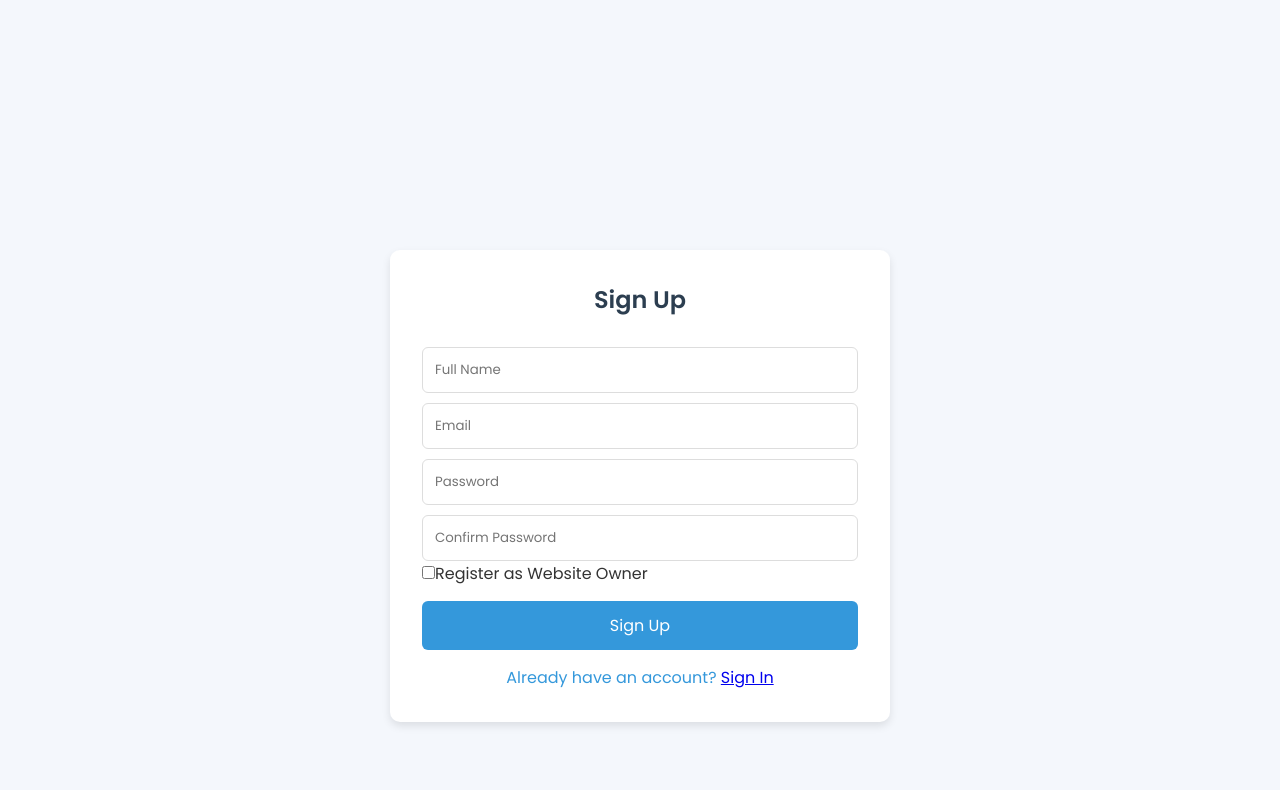
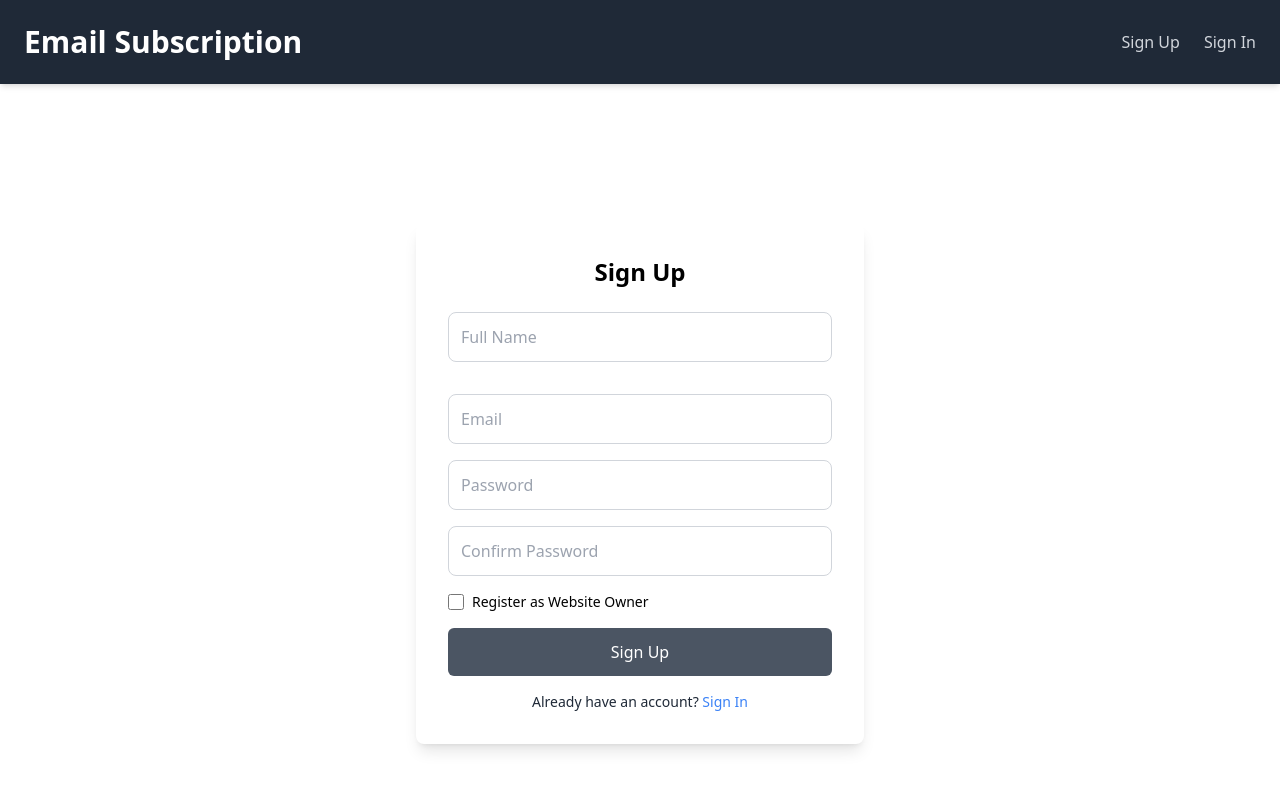
Before and after one commit to ks-brijeshr/email-subscription-management, a React (Vite) app in the folder frontend/: page /signup in a window 1280 px wide. Shown: the top 790 px of the page. Built offline with nearby package versions, Linux system fonts and the light colour scheme; the HTML template or start-up script is replaced by a standard one.

Commit message:
add tailwind css(home, nav, signin, signup, forgot, reset page)

```diff
--- a/frontend/index.html
+++ b/frontend/index.html
@@ -1,10 +1,12 @@
+
 <!doctype html>
 <html lang="en">
   <head>
     <meta charset="UTF-8" />
-    <link rel="icon" type="image/svg+xml" href="/vite.svg" />
+    <!-- <link rel="icon" type="image/svg+xml" href="/vite.svg" /> -->
     <meta name="viewport" content="width=device-width, initial-scale=1.0" />
-    <script src="https://www.google.com/recaptcha/api.js" async defer></script>
+    <!-- <script src="https://www.google.com/recaptcha/api.js" async defer></script> -->
+    <script src="https://cdn.tailwindcss.com"></script>
     <title>Vite + React + TS</title>
   </head>
   <body>
--- a/frontend/src/components/Navbar.tsx
+++ b/frontend/src/components/Navbar.tsx
@@ -2,11 +2,15 @@ import { Link } from "react-router-dom";
 
 const Navbar = () => {
   return (
-    <nav className="bg-blue-600 text-white p-4 flex justify-between items-center">
-      <h1 className="text-2xl font-bold">Email Subscription Management</h1>
+    <nav className="bg-gray-800 text-white p-6 flex justify-between items-center shadow-md">
+      <h1 className="text-3xl font-semibold">Email Subscription</h1>
       <div>
-        <Link to="/signup" className="mr-4">Sign Up</Link>
-        <Link to="/login">Sign In</Link>
+        <Link to="/signup" className="mr-6 text-gray-300 hover:text-gray-100 transition duration-300">
+          Sign Up
+        </Link>
+        <Link to="/login" className="text-gray-300 hover:text-gray-100 transition duration-300">
+          Sign In
+        </Link>
       </div>
     </nav>
   );
--- a/frontend/src/index.css
+++ b/frontend/src/index.css
@@ -69,7 +69,7 @@ button:focus-visible {
 
 
 
-@import url('https://fonts.googleapis.com/css2?family=Poppins:wght@300;400;600&display=swap');
+/* @import url('https://fonts.googleapis.com/css2?family=Poppins:wght@300;400;600&display=swap');
 
 * {
   margin: 0;
@@ -196,4 +196,4 @@ body {
   background: white;
   color: #3498db;
   border: 1px solid #3498db;
-}
+} */
--- a/frontend/src/pages/ForgotPassword.tsx
+++ b/frontend/src/pages/ForgotPassword.tsx
@@ -1,47 +1,55 @@
+
+
+// pages/ForgotPassword.tsx
+
 import { useState } from "react";
 import axios from "axios";
-import "../index.css";
 
 const ForgotPassword = () => {
   const [email, setEmail] = useState("");
   const [message, setMessage] = useState<string | null>(null);
-    const [error, setError] = useState<string | null>(null);
   const [loading, setLoading] = useState(false);
+
+  const handleChange = (e: React.ChangeEvent<HTMLInputElement>) => {
+    setEmail(e.target.value);
+  };
 
   const handleSubmit = async (e: React.FormEvent) => {
     e.preventDefault();
-        setError(null);
-        setMessage(null);
     setLoading(true);
 
     try {
-            const response = await axios.post("http://localhost:8000/api/password-reset", { email });
-            setMessage(response.data.message);
+      await axios.post("http://localhost:8000/api/password-reset", { email });
+      setMessage("Password reset link sent! Please check your email.");
     } catch (err: any) {
-            setError(err.response?.data?.message || "Something went wrong.");
+      setMessage("Failed to send reset link. Try again later.");
     } finally {
       setLoading(false);
     }
   };
 
   return (
-        <div className="container">
-            <h2>Forgot Password</h2>
-            {error && <p className="error-message">{error}</p>}
-            {message && <p className="success-message">{message}</p>}
+    <div className="min-h-screen flex items-center justify-center bg-gray-30 ">
+      <div className="w-full max-w-md bg-white dark:bg-gray-200 p-8 rounded-lg shadow-lg">
+        <h2 className="text-2xl font-semibold text-center text-gray-800 dark:text-black mb-6">Forgot Password</h2>
+        {message && <p className="text-green-500 text-center mb-4">{message}</p>}
         <form onSubmit={handleSubmit}>
           <input
             type="email"
             placeholder="Enter your email"
-                    className="input-field"
-                    value={email}
-                    onChange={(e) => setEmail(e.target.value)}
+            className="w-full p-3 mb-4 border border-gray-300 rounded-lg"
+            onChange={handleChange}
             required
           />
-                <button type="submit" className="btn" disabled={loading}>
+          <button
+            type="submit"
+            className="w-full bg-gray-800 text-white py-3 rounded-lg hover:bg-gray-700"
+            disabled={loading}
+          >
             {loading ? "Sending..." : "Send Reset Link"}
           </button>
         </form>
+      </div>
     </div>
   );
 };
--- a/frontend/src/pages/Home.tsx
+++ b/frontend/src/pages/Home.tsx
@@ -1,24 +1,152 @@
+
+
+
+// import { Link } from "react-router-dom";
+
+// const Home = () => {
+//   return (
+//     <div className="bg-white min-h-screen flex flex-col items-center justify-center">
+//       <header className="w-full flex justify-between items-center p-6 bg-gray-800 text-white shadow-md">
+//         <h1 className="text-2xl font-semibold">Email Subscription Manager</h1>
+//         <nav>
+//           <Link to="/login" className="mr-4 px-4 py-2 text-gray-300 hover:text-gray-100 transition">
+//             Sign In
+//           </Link>
+//           <Link to="/signup" className="px-4 py-2 bg-gray-600 text-white rounded-lg hover:bg-gray-500 transition">
+//             Sign Up
+//           </Link>
+//         </nav>
+//       </header>
+
+//       <main className="flex flex-col items-center text-center p-12">
+//         <h2 className="text-4xl font-semibold text-gray-900 mb-4">Easy Subscription Management</h2>
+//         <p className="text-gray-600 mb-6">
+//           Streamline your subscription process with powerful tools.
+//         </p>
+//         <Link to="/signup" className="px-6 py-3 bg-gray-600 text-white rounded-lg hover:bg-gray-500 transition">
+//           Get Started
+//         </Link>
+//       </main>
+
+//       <footer className="mt-auto w-full py-4 text-center bg-gray-800 text-white">
+//         © 2025 Email Subscription Manager. All rights reserved.
+//       </footer>
+//     </div>
+//   );
+// };
+
+// export default Home;
+
+
+
+
+
+
+
+
+
+
+
+
+
+
+// import { Link } from "react-router-dom";
+
+// const Home = () => {
+//   return (
+//     <div className="bg-gray-50 min-h-screen flex flex-col items-center justify-center relative">
+//       <header className="w-full flex justify-between items-center p-6 bg-gray-800 text-white shadow-md">
+//         <h1 className="text-2xl font-semibold">Email Subscription Manager</h1>
+//         <nav>
+//           <Link to="/login" className="mr-4 px-4 py-2 text-gray-300 hover:text-gray-100 transition">
+//             Sign In
+//           </Link>
+//           <Link to="/signup" className="px-4 py-2 bg-gray-600 text-white rounded-lg hover:bg-gray-500 transition">
+//             Sign Up
+//           </Link>
+//         </nav>
+//       </header>
+
+//       <main className="z-20 flex flex-col items-center justify-center text-center p-12 space-y-8 text-gray-800">
+//         <h2 className="text-4xl font-bold mb-4 animate__animated animate__fadeInUp">
+//           Simplify Your Email Subscription Management
+//         </h2>
+//         <p className="text-lg mb-6 animate__animated animate__fadeInUp animate__delay-1s">
+//           Manage and streamline email subscriptions with ease. Our powerful tools ensure you never miss an important message.
+//         </p>
+//         <div className="flex flex-col md:flex-row items-center justify-center space-y-4 md:space-x-6 md:space-y-0 animate__animated animate__fadeInUp animate__delay-2s">
+//           <Link to="/signup" className="px-6 py-3 bg-green-500 text-white rounded-lg hover:bg-green-400 transition duration-300 transform hover:scale-105">
+//             Get Started
+//           </Link>
+//           <Link to="/login" className="px-6 py-3 bg-transparent border-2 border-gray-600 text-gray-600 rounded-lg hover:bg-gray-100 hover:text-blue-600 transition duration-300 transform hover:scale-105">
+//             Already Have an Account?
+//           </Link>
+//         </div>
+//       </main>
+
+//       <footer className="mt-auto w-full py-4 text-center bg-gray-800 text-white">
+//         © 2025 Email Subscription Manager. All rights reserved.
+//       </footer>
+//     </div>
+//   );
+// };
+
+// export default Home;
+
+
+
+
+
+
+
 import { Link } from "react-router-dom";
-import "../index.css";
 
 const Home = () => {
   return (
-    <div className="home-container">
-      <header className="home-header">
-        <h1>Email Subscription Manager</h1>
+    <div className="bg-gray-50 min-h-screen flex flex-col">
+      {/* Navbar */}
+      <header className="w-full flex justify-between items-center p-6 bg-gray-800 text-white shadow-md">
+        <h1 className="text-2xl font-semibold">Email Subscription Manager</h1>
         <nav>
-          <Link to="/login" className="btn">Sign In</Link>
-          <Link to="/signup" className="btn btn-alt">Sign Up</Link>
+          <Link to="/login" className="mr-4 px-4 py-2 text-gray-300 hover:text-gray-100 transition">
+            Sign In
+          </Link>
+          <Link to="/signup" className="px-4 py-2 bg-gray-600 text-white rounded-lg hover:bg-gray-500 transition">
+            Sign Up
+          </Link>
         </nav>
       </header>
 
-      <main className="home-main">
-        <h2>Manage Your Email Subscriptions Easily</h2>
-        <p>Powerful tools to help you organize, verify, and manage your subscribers.</p>
-        <Link to="/signup" className="btn">Get Started</Link>
+      {/* Hero Section */}
+      <main className="flex-grow flex items-center justify-center text-center p-12">
+        <div className="max-w-2xl">
+          <h2 className="text-5xl font-bold text-gray-900 leading-tight">
+            Simplify Your Email Subscription Management
+          </h2>
+          <p className="text-lg text-gray-600 mt-4">
+            Manage and streamline email subscriptions with ease. Our powerful tools ensure you never miss an important message.
+          </p>
+          <div className="mt-6 flex flex-col md:flex-row items-center justify-center space-y-4 md:space-x-6 md:space-y-0">
+            <Link
+              to="/signup"
+              className="px-6 py-3 bg-blue-600 text-white rounded-lg hover:bg-blue-500 transition duration-300"
+            >
+              Get Started
+            </Link>
+            <Link
+              to="/login"
+              className="px-6 py-3 bg-gray-100 border border-gray-600 text-gray-600 rounded-lg hover:bg-gray-200 transition duration-300"
+            >
+              Already Have an Account?
+            </Link>
+          </div>
+        </div>
       </main>
 
-      <footer className="home-footer">© 2025 Email Subscription Manager. All rights reserved.</footer>
+      {/* Footer */}
+      <footer className="w-full py-4 text-center bg-gray-800 text-white">
+        © 2025 Email Subscription Manager. All rights reserved.
+      </footer>
     </div>
   );
 };
--- a/frontend/src/pages/Login.tsx
+++ b/frontend/src/pages/Login.tsx
@@ -1,7 +1,9 @@
+
 import { useState } from "react";
 import { Link, useNavigate } from "react-router-dom";
 import axios from "axios";
-import "../index.css";
+import Navbar from "../components/Navbar";
+
 
 const Login = () => {
   const navigate = useNavigate();
@@ -40,41 +42,46 @@ const Login = () => {
   };
 
   return (
-    <div className="container">
-      <div className="header">
-        <h2>Sign In</h2>
-      </div>
+    <div className="min-h-screen flex flex-col bg-gray-30">
+      <Navbar />
 
-      {error && <p className="error-message">{error}</p>}
-
+      <div className="flex items-center justify-center flex-grow">
+        <div className="w-full max-w-md bg-white dark:bg-gray-200 p-8 rounded-lg shadow-lg">
+          <h2 className="text-3xl font-semibold text-center text-gray-800 dark:text-black mb-6">Sign In</h2>
+          {error && <p className="text-red-500 text-center mb-4">{error}</p>}
           <form onSubmit={handleSubmit}>
             <input
               type="email"
               name="email"
               placeholder="Email"
-          className="input-field"
+              className="w-full p-3 mb-4 border border-gray-300 rounded-lg"
               onChange={handleChange}
               required
             />
-
             <input
               type="password"
               name="password"
               placeholder="Password"
-          className="input-field"
+              className="w-full p-3 mb-4 border border-gray-300 rounded-lg"
               onChange={handleChange}
               required
             />
-
-        <button type="submit" className="btn" disabled={loading}>
-          {loading ? "Logging in..." : "Login"}
+            <button
+              type="submit"
+              className="w-full bg-gray-600 text-white py-3 rounded-lg hover:bg-gray-700"
+              disabled={loading}
+            >
+              {loading ? "Signing In..." : "Sign In"}
             </button>
-
-        {/* Forgot Password Link */}
-        <Link to="/forgot-password" className="link">
-          Forgot Password?
-        </Link>
+            <p className="text-center text-sm text-black-300 mt-4">
+              You have no account? <Link to="/signup" className="text-blue-600 hover:underline">Sign Up</Link>
+            </p>
+            <div className="text-center mt-4">
+              <Link to="/forgot-password" className="text-blue-600 hover:text-blue-500">Forgot Password?</Link>
+            </div>
           </form>
+        </div>
+      </div>
     </div>
   );
 };
--- a/frontend/src/pages/ResetPassword.tsx
+++ b/frontend/src/pages/ResetPassword.tsx
@@ -1,7 +1,7 @@
+
 import { useState, useEffect } from "react";
 import { useNavigate, useSearchParams } from "react-router-dom";
 import axios from "axios";
-import "../index.css";
 
 const ResetPassword = () => {
   const navigate = useNavigate();
@@ -67,22 +67,38 @@ const ResetPassword = () => {
   };
 
   return (
-    <div className="container">
-      <div className="header">
-        <h2>Reset Password</h2>
+    <div className="min-h-screen flex items-center justify-center dark:bg-gray-30 text-black">
+      <div className="w-full max-w-md bg-white dark:bg-gray-200 p-8 rounded-lg shadow-lg">
+        <h2 className="text-2xl font-bold text-center text-black  mb-6">Reset Password</h2>
+
+        {error && <p className="text-red-500 text-center mb-4">{error}</p>}
+        {success && <p className="text-green-500 text-center mb-4">{success}</p>}
+
+        <form onSubmit={handleSubmit} className="flex flex-col">
+          <input
+            type="password"
+            placeholder="New Password"
+            className="w-full p-3 mb-4 border border-gray-300 rounded-lg"
+            onChange={(e) => setPassword(e.target.value)}
+            required
+          />
+          <input
+            type="password"
+            placeholder="Confirm Password"
+            className="w-full p-3 mb-4 border border-gray-300 rounded-lg"
+            onChange={(e) => setConfirmPassword(e.target.value)}
+            required
+          />
+
+          <button
+            type="submit"
+            className="w-full py-3 bg-gray-600 text-white font-semibold rounded-md hover:bg-gray-700 transition"
+            disabled={loading}
+          >
+            {loading ? "Resetting..." : "Reset Password"}
+          </button>
+        </form>
       </div>
-
-      {error && <p className="error-message">{error}</p>}
-      {success && <p className="success-message">{success}</p>}
-
-      <form onSubmit={handleSubmit}>
-        <input type="password" name="password" placeholder="New Password" className="input-field" onChange={(e) => setPassword(e.target.value)} required />
-        <input type="password" name="confirmPassword" placeholder="Confirm Password" className="input-field" onChange={(e) => setConfirmPassword(e.target.value)} required />
-
-        <button type="submit" className="btn" disabled={loading}>
-          {loading ? "Resetting..." : "Reset Password"}
-        </button>
-      </form>
     </div>
   );
 };
--- a/frontend/src/pages/Signup.tsx
+++ b/frontend/src/pages/Signup.tsx
@@ -1,3 +1,4 @@
+
 // import React, { useState } from "react";
 // import ReCAPTCHA from "react-google-recaptcha";
 // import axios from "axios";
@@ -166,13 +167,11 @@
 
 // export default Signup;
 
-
-
-
 import { useState } from "react";
 import { Link, useNavigate } from "react-router-dom";
 import axios from "axios";
-import "../index.css";
+import Navbar from "../components/Navbar";
+Navbar; // Import your Navbar component
 
 const Signup = () => {
   const navigate = useNavigate();
@@ -213,28 +212,74 @@ const Signup = () => {
   };
 
   return (
-    <div className="container">
-      <div className="header">
-        <h2>Sign Up</h2>
+    <div className="flex flex-col min-h-screen">
+      <Navbar />
+      <div className="flex items-center justify-center min-h-screen bg-gray-30">
+        <div className="w-full max-w-md bg-white dark:bg-gray-200 p-8 rounded-lg shadow-lg">
+          <h2 className="text-2xl font-semibold text-center text-black-100 mb-6">Sign Up</h2>
+
+          {error && <p className="text-red-500 text-sm text-center mb-4">{error}</p>}
+          {successMessage && <p className="text-green-700 text-sm text-center mb-4">{successMessage}</p>}
+
+          <form onSubmit={handleSubmit} className="space-y-4">
+            <input
+              type="text"
+              name="name"
+              placeholder="Full Name"
+              className="w-full p-3 mb-4 border border-gray-300 rounded-lg"
+              onChange={handleChange}
+              required
+            />
+            <input
+              type="email"
+              name="email"
+              placeholder="Email"
+              className="w-full p-3 mb-4 border border-gray-300 rounded-lg"
+              onChange={handleChange}
+              required
+            />
+            <input
+              type="password"
+              name="password"
+              placeholder="Password"
+              className="w-full p-3 mb-4 border border-gray-300 rounded-lg"
+              onChange={handleChange}
+              required
+            />
+            <input
+              type="password"
+              name="password_confirmation"
+              placeholder="Confirm Password"
+              className="w-full p-3 mb-4 border border-gray-300 rounded-lg"
+              onChange={handleChange}
+              required
+            />
+
+            <div className="flex items-center space-x-2">
+              <input
+                type="checkbox"
+                name="is_owner"
+                checked={formData.is_owner}
+                onChange={handleChange}
+                className="h-4 w-4"
+              />
+              <label className="text-sm text-black-300">Register as Website Owner</label>
+            </div>
+
+            <button
+              type="submit"
+              className="w-full py-3 bg-gray-600 text-white rounded-md hover:bg-gray-700 focus:outline-none focus:ring-2 focus:ring-blue-500"
+              disabled={loading}
+            >
+              {loading ? "Signing up..." : "Sign Up"}
+            </button>
+          </form>
+
+          <p className="text-center text-sm text-gray-800 mt-4">
+            Already have an account? <Link to="/login" className="text-blue-500 hover:underline">Sign In</Link>
+          </p>
+        </div>
       </div>
-      {error && <p className="error-message">{error}</p>}
-      {successMessage && <p className="success-message">{successMessage}</p>}
-      <form onSubmit={handleSubmit}>
-        <input type="text" name="name" placeholder="Full Name" className="input-field" onChange={handleChange} required />
-        <input type="email" name="email" placeholder="Email" className="input-field" onChange={handleChange} required />
-        <input type="password" name="password" placeholder="Password" className="input-field" onChange={handleChange} required />
-        <input type="password" name="password_confirmation" placeholder="Confirm Password" className="input-field" onChange={handleChange} required />
-        <div className="checkbox-container">
-          <input type="checkbox" name="is_owner" checked={formData.is_owner} onChange={handleChange} />
-          <label>Register as Website Owner</label>
-        </div>
-        <button type="submit" className="btn" disabled={loading}>
-          {loading ? "Signing up..." : "Sign Up"}
-        </button>
-      </form>
-      <p className="link">
-        Already have an account? <Link to="/login">Sign In</Link>
-      </p>
     </div>
   );
 };
```
Lines whose indentation alone changed are shown as unchanged.
